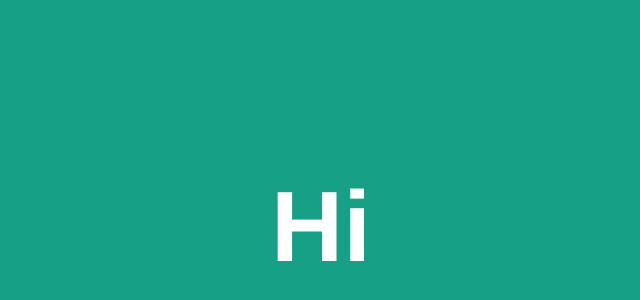
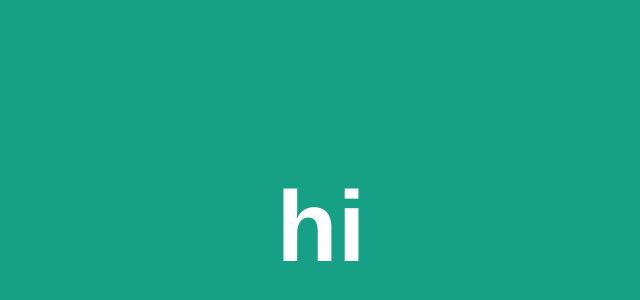
Before and after one commit to EvaMackenzie/hello, a plain HTML site: page index.html in a window 1280 px wide. Shown: the part 218-518 px from the top of the page, without its empty margins (327-967 px from the left). Drawn offline with Linux system fonts and the light colour scheme.

```diff
--- a/index.html
+++ b/index.html
@@ -20,6 +20,6 @@
       </style>
 
     <body>
-      <h1>Hi</h1>
+      <h1>hi</h1>
     </body>
   </html>
```
